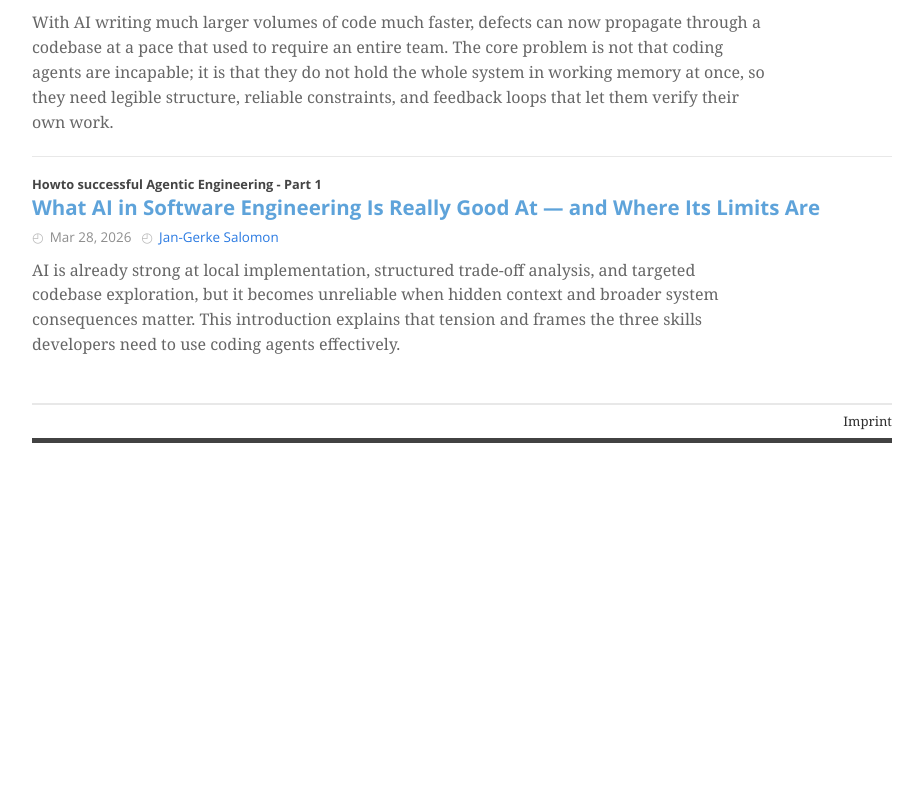
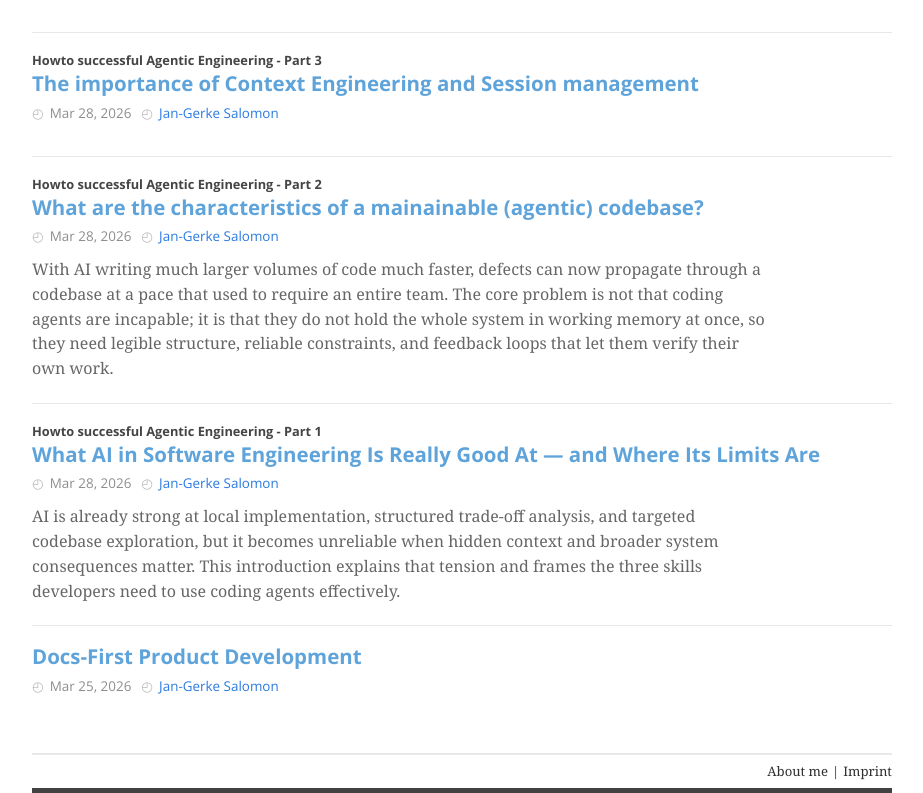
Before and after one commit to maintainable-software/maintainable-software.github.io, a Next.js app: page / in a window 1280 px wide. Shown: the part 466-1259 px from the top of the page, without its empty margins (178-1101 px from the left). Before the commit the page ends 909 px from the top, so only its background shows below. Built offline with nearby package versions, Linux system fonts and the light colour scheme.

Commit message:
feat: add about-me footer link

```diff
--- a/app/layout.module.css
+++ b/app/layout.module.css
@@ -57,6 +57,7 @@
 
 .footer {
   display: flex;
+  align-items: center;
   justify-content: flex-end;
   width: var(--layout-shell-width, min(var(--max), 100%));
   margin: 0 auto;
@@ -76,6 +77,11 @@
   }
 }
 
+.footerNav {
+  display: flex;
+  align-items: center;
+}
+
 .footerLink {
   flex-shrink: 1;
   text-decoration: none;
@@ -90,3 +96,10 @@
     text-decoration: underline;
   }
 }
+
+.footerDivider {
+  padding-inline: 4px;
+  line-height: 33px;
+  font-size: 0.82rem;
+  color: var(--layout-shell-nav, var(--text-strong));
+}
--- a/app/layout.tsx
+++ b/app/layout.tsx
@@ -36,7 +36,17 @@ function Header() {
 function Footer() {
   return (
     <footer className={classes.footer}>
-      <Link className={classes.footerLink} href="/imprint/">Imprint</Link>
+      <nav className={classes.footerNav} aria-label="Footer links">
+        <Link className={classes.footerLink} href="/me/">
+          About me
+        </Link>
+        <span className={classes.footerDivider} aria-hidden="true">
+          |
+        </span>
+        <Link className={classes.footerLink} href="/imprint/">
+          Imprint
+        </Link>
+      </nav>
     </footer>
   )
 }
--- a/content/posts/2026-03-25-docs-first-product-development.md
+++ b/content/posts/2026-03-25-docs-first-product-development.md
@@ -2,7 +2,7 @@
 layout: post
 title: "Docs-First Product Development"
 date: 2026-03-25
-published: false
+published: true
 tags: [product-development, documentation, ai, software-design]
 ---
 
--- a/content/posts/2026-03-28-agentic-engineering-part-3-context-engineering.md
+++ b/content/posts/2026-03-28-agentic-engineering-part-3-context-engineering.md
@@ -3,7 +3,7 @@ layout: post
 title: "The importance of Context Engineering and Session management"
 header_kicker: "Howto successful Agentic Engineering - Part 3"
 date: 2026-03-28
-published: false
+published: true
 series_slug: "how-to-succeed-with-agentic-engineering"
 series_title: "How to Succeed with Agentic Engineering"
 series_order: 3
--- a/content/posts/2026-03-28-agentic-engineering-part-4-agent-configuration.md
+++ b/content/posts/2026-03-28-agentic-engineering-part-4-agent-configuration.md
@@ -3,7 +3,7 @@ layout: post
 title: "How to configure the agent effectively"
 header_kicker: "Howto successful Agentic Engineering - Part 4"
 date: 2026-03-28
-published: false
+published: true
 series_slug: "how-to-succeed-with-agentic-engineering"
 series_title: "How to Succeed with Agentic Engineering"
 series_order: 4
```
